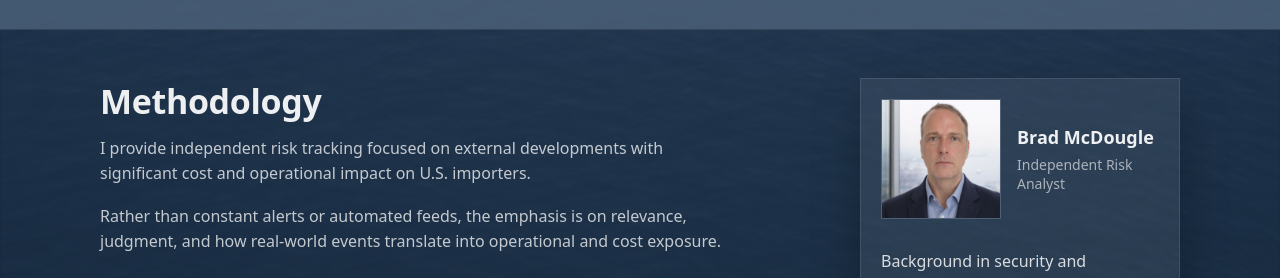
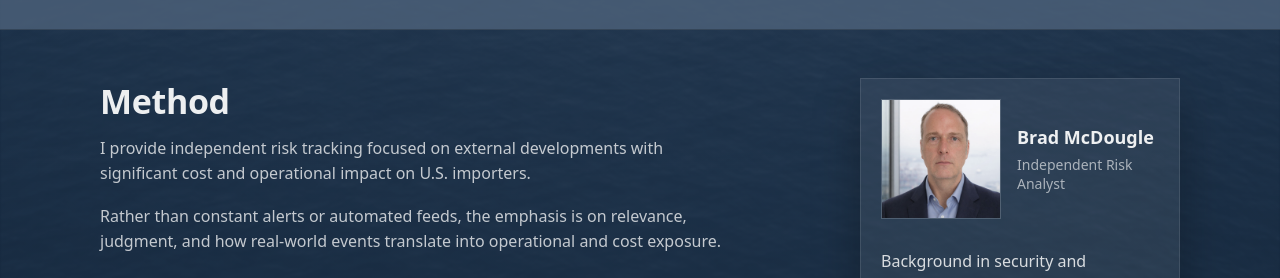
Before and after one commit to importrisk/import-risk-intelligence-site, a Jekyll site: the page built from index.html, in a window 1280 px wide. Shown: the part 784-1062 px from the top of the page. Built offline with Jekyll 4.4.1, drawn with Linux system fonts in a browser that asks for light colours.

Commit message:
Update index.html

```diff
--- a/index.html
+++ b/index.html
@@ -86,7 +86,7 @@
       <div class="split-text">
 
         <section id="approach" class="section">
-          <h2 class="section-title">Methodology</h2>
+          <h2 class="section-title">Method</h2>
           <p class="section-text">
             I provide independent risk tracking focused on external developments with significant cost and operational impact on U.S. importers.
           </p>
```
